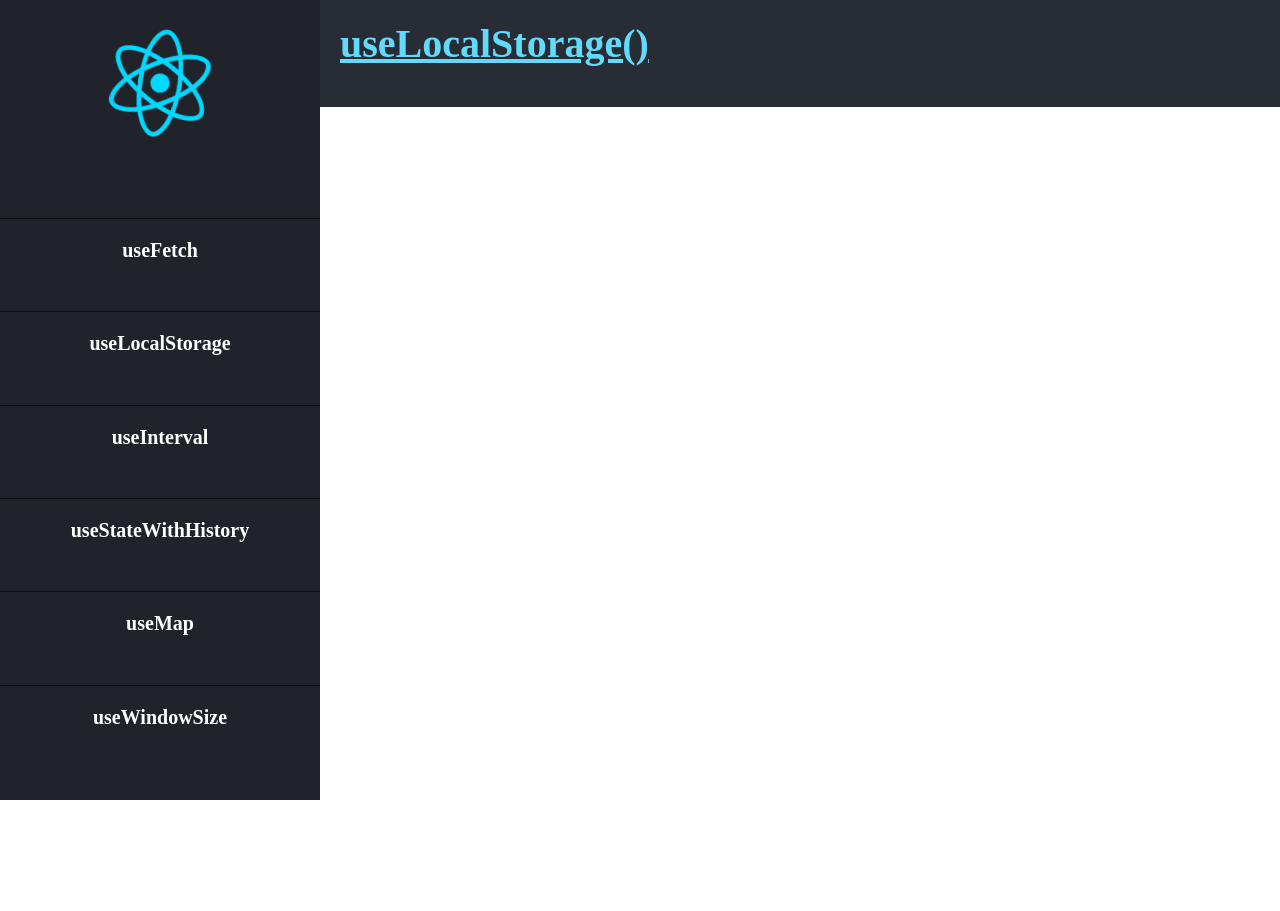
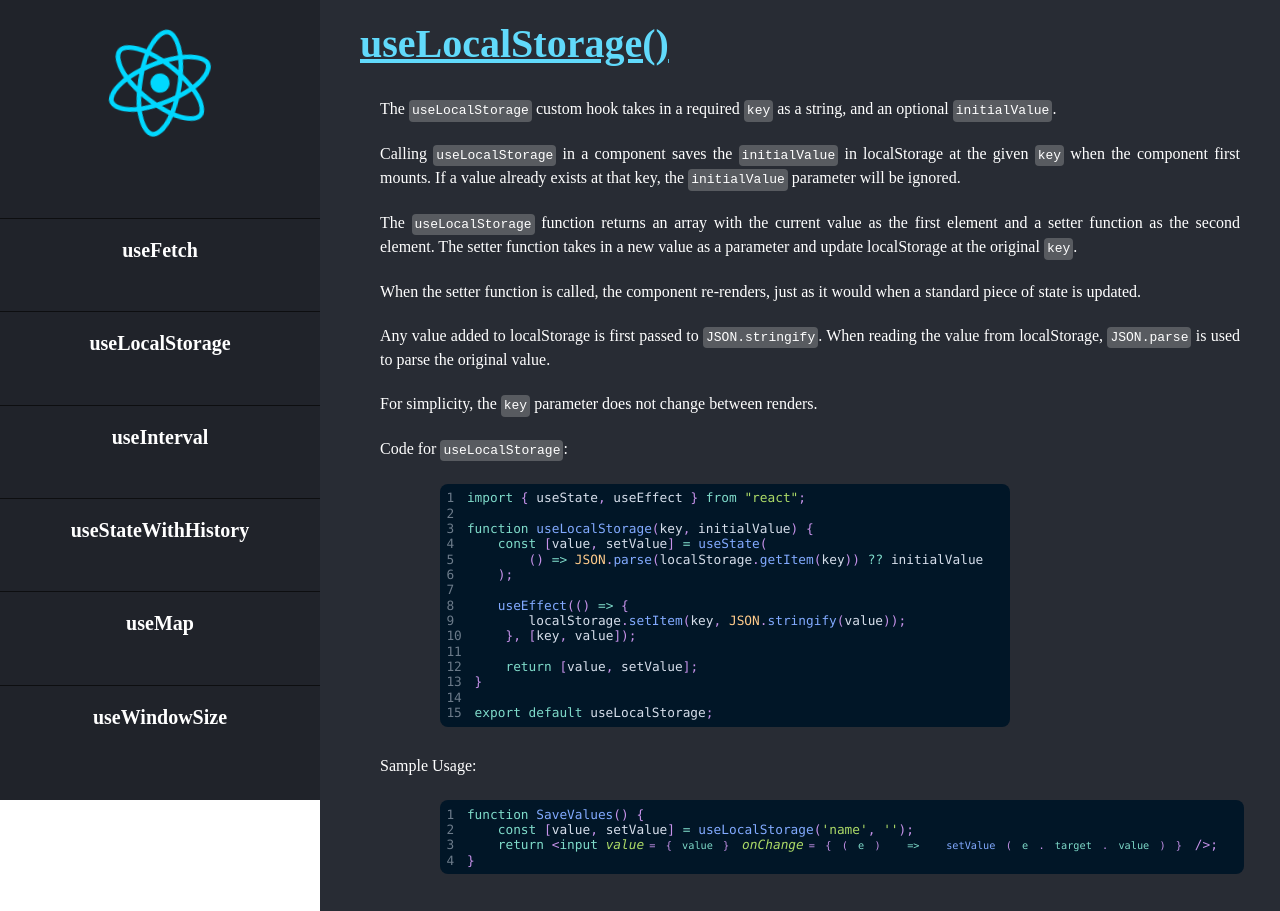
Before and after one commit to Milind452/react-custom-hooks, a React (Vite) app: page /useLocalStorage in a window 1280 px wide. Before the commit the page ends 800 px from the top, so only its background shows below. Built offline with nearby package versions, Linux system fonts and the light colour scheme.

Commit message:
Add useLocalStorage content

```diff
--- a/src/Components/UseLocalStorage.jsx
+++ b/src/Components/UseLocalStorage.jsx
@@ -1,3 +1,152 @@
+import "../prism.css";
+import "./hookStyles.css";
+import Highlight, { defaultProps } from "prism-react-renderer";
+import theme from "prism-react-renderer/themes/nightOwl";
+
 export default function UseLocalStorage() {
-    return <h2>useLocalStorage()</h2>;
+    const hookCode = `
+import { useState, useEffect } from "react";
+
+function useLocalStorage(key, initialValue) {
+    const [value, setValue] = useState(
+        () => JSON.parse(localStorage.getItem(key)) ?? initialValue
+    );
+
+    useEffect(() => {
+        localStorage.setItem(key, JSON.stringify(value));
+    }, [key, value]);
+
+    return [value, setValue];
 }
+
+export default useLocalStorage;
+    `.trim();
+
+    const hookSampleCode = `
+function SaveValues() {
+    const [value, setValue] = useLocalStorage('name', '');
+    return <input value={value} onChange={(e) => setValue(e.target.value)} />;
+}
+    `.trim();
+
+    return (
+        <article>
+            <h2>useLocalStorage()</h2>
+            <p>
+                The <pre>useLocalStorage</pre> custom hook takes in a required{" "}
+                <pre>key</pre> as a string, and an optional{" "}
+                <pre>initialValue</pre>.
+            </p>
+            <p>
+                Calling <pre>useLocalStorage</pre> in a component saves the{" "}
+                <pre>initialValue</pre> in localStorage at the given{" "}
+                <pre>key</pre> when the component first mounts. If a value
+                already exists at that key, the <pre>initialValue</pre>{" "}
+                parameter will be ignored.
+            </p>
+            <p>
+                The <pre>useLocalStorage</pre> function returns an array with
+                the current value as the first element and a setter function as
+                the second element. The setter function takes in a new value as
+                a parameter and update localStorage at the original{" "}
+                <pre>key</pre>.
+            </p>
+            <p>
+                When the setter function is called, the component re-renders,
+                just as it would when a standard piece of state is updated.
+            </p>
+            <p>
+                Any value added to localStorage is first passed to{" "}
+                <pre>JSON.stringify</pre>. When reading the value from
+                localStorage, <pre>JSON.parse</pre> is used to parse the
+                original value.
+            </p>
+            <p>
+                For simplicity, the <pre>key</pre> parameter does not change
+                between renders.
+            </p>
+            <p>
+                Code for <pre>useLocalStorage</pre>:
+            </p>
+            <div className="code-wrapper">
+                <Highlight
+                    {...defaultProps}
+                    code={hookCode}
+                    theme={theme}
+                    language="jsx"
+                >
+                    {({
+                        className,
+                        style,
+                        tokens,
+                        getLineProps,
+                        getTokenProps,
+                    }) => (
+                        <pre className="language-javascript" style={style}>
+                            {tokens.map((line, i) => (
+                                <div
+                                    className="line"
+                                    key={i}
+                                    {...getLineProps({ line, key: i })}
+                                >
+                                    <div className="line-no">{i + 1}</div>
+                                    <div className="line-content">
+                                        {line.map((token, key) => (
+                                            <span
+                                                key={key}
+                                                {...getTokenProps({
+                                                    token,
+                                                    key,
+                                                })}
+                                            />
+                                        ))}
+                                    </div>
+                                </div>
+                            ))}
+                        </pre>
+                    )}
+                </Highlight>
+            </div>
+            <p>Sample Usage:</p>
+            <div className="code-wrapper">
+                <Highlight
+                    {...defaultProps}
+                    code={hookSampleCode}
+                    theme={theme}
+                    language="jsx"
+                >
+                    {({
+                        className,
+                        style,
+                        tokens,
+                        getLineProps,
+                        getTokenProps,
+                    }) => (
+                        <pre className="language-javascript" style={style}>
+                            {tokens.map((line, i) => (
+                                <div
+                                    className="line"
+                                    key={i}
+                                    {...getLineProps({ line, key: i })}
+                                >
+                                    <div className="line-no">{i + 1}</div>
+                                    <div className="line-content">
+                                        {line.map((token, key) => (
+                                            <span
+                                                key={key}
+                                                {...getTokenProps({
+                                                    token,
+                                                    key,
+                                                })}
+                                            />
+                                        ))}
+                                    </div>
+                                </div>
+                            ))}
+                        </pre>
+                    )}
+                </Highlight>
+            </div>
+        </article>
+    );
+}
```
